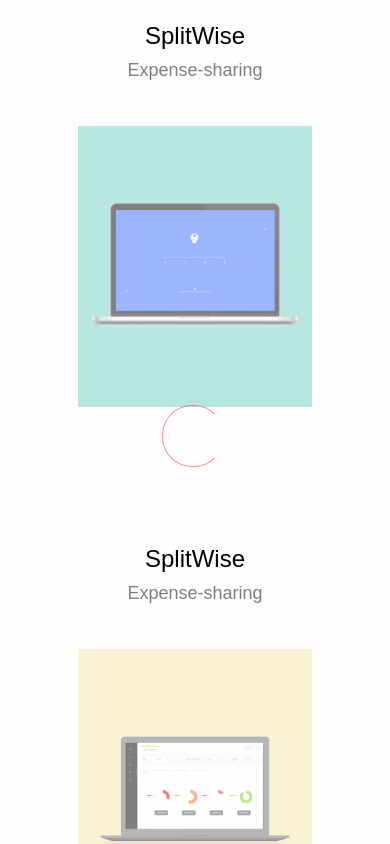
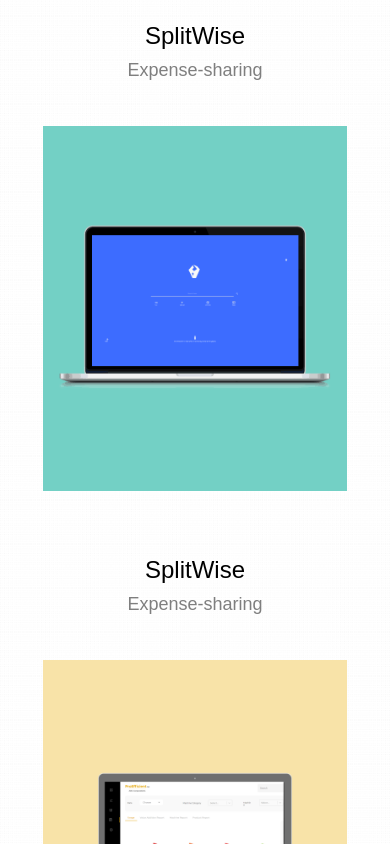
Before and after one commit to 1711shashank/portfolio, a React (Create React App) app: page / in a window 390 px wide. Shown: the part 2360-3204 px from the top of the page. Built offline with nearby package versions, Linux system fonts and the light colour scheme.

Commit message:
Testimonials mobile

```diff
--- a/src/Components/Containers/ProjectCard.js
+++ b/src/Components/Containers/ProjectCard.js
@@ -15,16 +15,7 @@ const ProjectCard = (props) => {
                         className="projectCard-img"
                     />
                 </div>
-                {/* <div className="overlay"> */}
-                    <div class="projectCard-button">
-                        <a href={'https://www.facebook.com'} target="_blank" rel="noreferrer">
-                            <span>View</span>
-                            <svg width="13px" height="10px" viewBox="0 0 15 10">
-                                <polyline points="8 1 12 5 8 9"></polyline>
-                            </svg>
-                        </a>
-                    </div>
-                {/* </div> */}
+
             </div>
         </>
     )
--- a/src/Components/Containers/TestimonialCard.js
+++ b/src/Components/Containers/TestimonialCard.js
@@ -3,11 +3,12 @@ import GradeIcon from '@mui/icons-material/Grade';
 
 const TestimonialCard = (props) => {
 
-    console.log('test');
-    useEffect(() => {
-        console.log('kjhg');
-      },[])
+    const { imgSrc, reviewRating, reviewerMessage, reviewerName, reviewerLocation } = props.data;
 
+    const gradeIcons = [];
+    for (let index = 0; index < reviewRating; index++) {
+        gradeIcons.push(<GradeIcon key={index} />);
+    }
 
     return (
         <>
@@ -15,23 +16,19 @@ const TestimonialCard = (props) => {
                 <div className='testimonialCard-head'>
                     <img
                         className='avatar-image'
-                        src='https://www.varunvishal.dev/static/media/avatar6.eabfed3b.png'
+                        src={imgSrc}
                         alt=''
                     />
                     <div className='testimonialCard-start'>
-                        <GradeIcon/>
-                        <GradeIcon/>
-                        <GradeIcon/>
-                        <GradeIcon/>
-                        <GradeIcon/>
+                        {gradeIcons}
                     </div>
                 </div>
                 <div className='testimonialCard-review'>
-                    <h3>Work been done in a professional way. App is working perfectly. Thanks.</h3>
+                    <h3>{reviewerMessage}</h3>
                 </div>
                 <div className='testimonialCard-reviewer-details'>
-                    <h3>Name</h3>
-                    <h3>India</h3>
+                    <h3>{reviewerName}</h3>
+                    <h3>{reviewerLocation}</h3>
                 </div>
             </div>
 
--- a/src/Components/Portfolio.css
+++ b/src/Components/Portfolio.css
@@ -56,113 +56,13 @@
 .projectCard-img {
     width: 35vw;
     margin-top: 3.5rem;
-    opacity: 0.5;
 }
 
 
 
 
 
-.projectCard-button {
-    margin-bottom: 25px;
-    background-color: none;
-    position: relative;
-    top: -40%;
-    left: 40%;
 
-}
-
-.projectCard-button>a::before {
-    border: 1px solid rgba(255, 255, 255, 0.3);
-    border-right: 1px solid transparent;
-}
-
-.projectCard-button>a span {
-    color: #ffffff;
-}
-
-.projectCard-button>a svg {
-    stroke: #ffffff;
-}
-
-.projectCard-button>a:hover::before {
-    border: 1px solid rgba(255, 73, 82, 0.6);
-}
-
-.projectCard-button a {
-    text-decoration: none;
-    color: inherit;
-    font-family: "Louis Bold";
-}
-
-.projectCard-button>a {
-    position: relative;
-    margin: auto;
-    padding: 19px 22px;
-    -webkit-transition: all 0.2s ease;
-    transition: all 0.2s ease;
-    display: flex;
-    align-items: center;
-}
-
-.projectCard-button>a:hover::before {
-    width: 35%;
-    background: #ff4952;
-}
-
-.projectCard-button>a:hover span {
-    color: #ffffff;
-}
-
-.projectCard-button>a:hover svg {
-    -webkit-transform: translateX(0);
-    transform: translateX(0);
-    stroke: #ffffff;
-}
-
-.projectCard-button>a::before {
-    content: "";
-    position: absolute;
-    top: 5;
-    left: -10px;
-    display: block;
-    border-radius: 30px;
-    background: rgba(255, 73, 82, 0);
-    border: 1px solid rgba(255, 73, 82, 0.6);
-    border-right: 1px solid transparent;
-    width: 60px;
-    height: 60px;
-    -webkit-transition: all 0.3s ease;
-    transition: all 0.3s ease;
-}
-
-.projectCard-button>a span {
-    position: relative;
-    font-size: 18px;
-    line-height: 0.56;
-    font-weight: 900;
-    vertical-align: middle;
-    color: #ffffff;
-}
-
-.projectCard-button>a svg {
-    position: relative;
-    margin-left: 10px;
-    fill: none;
-    stroke-linecap: round;
-    stroke-linejoin: round;
-    stroke: #ffffff;
-    stroke-width: 2;
-    -webkit-transform: translateX(-5px);
-    transform: translateX(-5px);
-    -webkit-transition: all 0.3s ease;
-    transition: all 0.3s ease;
-}
-
-.projectCard-button>a:active {
-    -webkit-transform: scale(0.96);
-    transform: scale(0.96);
-}
 
 
 
@@ -199,6 +99,6 @@
     }
 
     .projectCard-img {
-        width: 60vw;
+        width: 78vw;
     }
 }
--- a/src/Components/Testimonials.css
+++ b/src/Components/Testimonials.css
@@ -5,9 +5,11 @@
     align-items: flex-start;
 }
 
-.testimonials-body{
+.testimonials-body {
     display: flex;
     flex-wrap: wrap;
+    justify-content: space-around;
+    width: 80vw;
 }
 
 
@@ -45,14 +47,14 @@
     flex-direction: column;
     align-items: flex-start;
     justify-content: center;
-    min-height:40vh;
+    min-height: 40vh;
     background-color: #fff;
     border-radius: 5px;
-    border: .75px solid rgba(0,0,0,.25)!important;
+    border: .75px solid rgba(0, 0, 0, .25) !important;
     padding: 4rem;
-    margin: 3rem 2rem;
-    max-width: 38vw;
-
+    margin: 3rem 0rem;
+    max-width: 35vw;
+    width: 50%;
 }
 
 .avatar-image {
@@ -61,40 +63,76 @@
     border-radius: 8px;
     margin-right: 20px;
 }
-.testimonialCard-head{
-    margin-bottom:4rem;
+
+.testimonialCard-head {
+    padding-right:1rem;
+    margin-bottom: 4rem;
     display: flex;
     align-items: center;
 
 }
 
-.testimonialCard-start{
+.testimonialCard-start {
     display: flex;
 }
-.testimonialCard-start > *{
+
+.testimonialCard-start>* {
     color: gold !important;
-    font-size: 3rem !important;;
+    font-size: 3rem !important;
 }
 
-.testimonialCard-review > h3{
+.testimonialCard-review>h3 {
     margin-bottom: 3rem;
     opacity: 0.7;
     font-size: 1.7rem;
     font-weight: 400;
     line-height: 22px;
     text-align: left;
-    font-family: "Louis Bold",sans-serif;
+    font-family: "Louis Bold", sans-serif;
     max-width: 100%;
 
 }
 
-.testimonialCard-reviewer-details > h3{
+.testimonialCard-reviewer-details>h3 {
     margin-bottom: 0.8rem;
     opacity: 0.7;
     font-size: 1.7rem;
     font-weight: 400;
     line-height: 24px;
     text-align: left;
-    font-family: "Louis Bold",sans-serif;
+    font-family: "Louis Bold", sans-serif;
     max-width: 100%;
 }
+
+
+@media (max-width: 990px) {
+    .testimonials {
+        margin-top: 5rem;
+        align-items: center;
+    }
+
+    .testimonials-body {
+        flex-direction: column;
+        align-items: center;
+    }
+
+    .testimonialCard {
+        max-width:95%;
+        width: 85%;
+    }
+}
+
+@media (max-width: 490px) {
+    .testimonialCard {
+        max-width: 100%;
+        width: 100%;
+    }
+    .avatar-image {
+        width: 65px;
+        height: 65px;
+        margin-right: 20px;
+    }
+    .testimonialCard-start>* {
+        font-size: 2.5rem !important;
+    }
+}
--- a/src/Components/Testimonials.js
+++ b/src/Components/Testimonials.js
@@ -8,15 +8,41 @@ const Testimonials = () => {
         {
             id: 0,
             data: {
-                imgSrc: '',
+                imgSrc: 'https://www.varunvishal.dev/static/media/avatar6.eabfed3b.png',
+                reviewRating: 4,
+                reviewerMessage: 'Amazing Developer. Highly recommended for any front-end development project and looking forward for my next project.',
+                reviewerName: 'Test Name',
+                reviewerLocation: 'Kolka,ta, India',
+            }
+        }, {
+            id: 1,
+            data: {
+                imgSrc: 'https://www.varunvishal.dev/static/media/avatar6.eabfed3b.png',
                 reviewRating: 5,
-                reviewMessage: 'Amazing Developer. Highly recommended for any front-end development project and looking forward for my next project.',
+                reviewerMessage: 'Amazing Developer. Highly recommended for any front-end development project and looking forward for my next project.',
+                reviewerName: 'Test Name',
+                reviewerLocation: 'Kolka,ta, India',
+            }
+        }, {
+            id: 2,
+            data: {
+                imgSrc: 'https://www.varunvishal.dev/static/media/avatar6.eabfed3b.png',
+                reviewRating: 5,
+                reviewerMessage: 'Amazing Developer. Highly recommended for any front-end development project and looking forward for my next project.',
+                reviewerName: 'Test Name',
+                reviewerLocation: 'Kolka,ta, India',
+            }
+        }, {
+            id: 3,
+            data: {
+                imgSrc: 'https://www.varunvishal.dev/static/media/avatar6.eabfed3b.png',
+                reviewRating: 4,
+                reviewerMessage: 'Amazing Developer. Highly recommended for any front-end development project and looking forward for my next project.',
                 reviewerName: 'Test Name',
                 reviewerLocation: 'Kolka,ta, India',
             }
         }
     ]
-    console.log(testimonialDetailsArray);
 
     return (
         <>
@@ -24,9 +50,9 @@ const Testimonials = () => {
                 <h4 className="head-text">Testimonials</h4>
                 <h2 className="main-head">My Clients</h2>
                 <div className='testimonials-body'>
-                {
+                    {
                         testimonialDetailsArray.map((curEle) => (
-                            <TestimonialCard data={curEle} key={curEle.id} />
+                            <TestimonialCard data={curEle.data} key={curEle.id} />
                         ))
                     }
                 </div>
```
